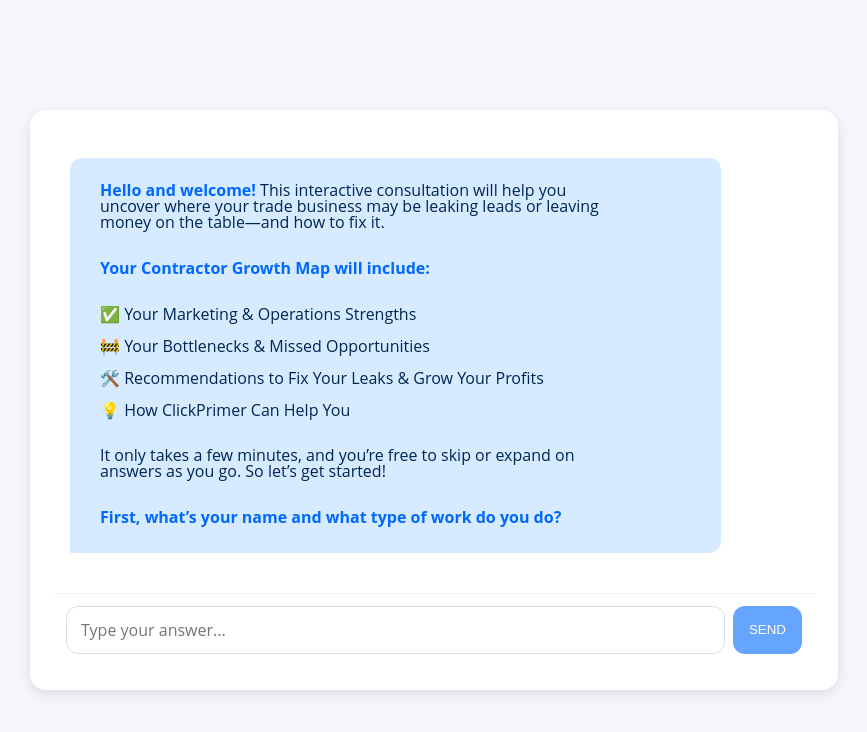
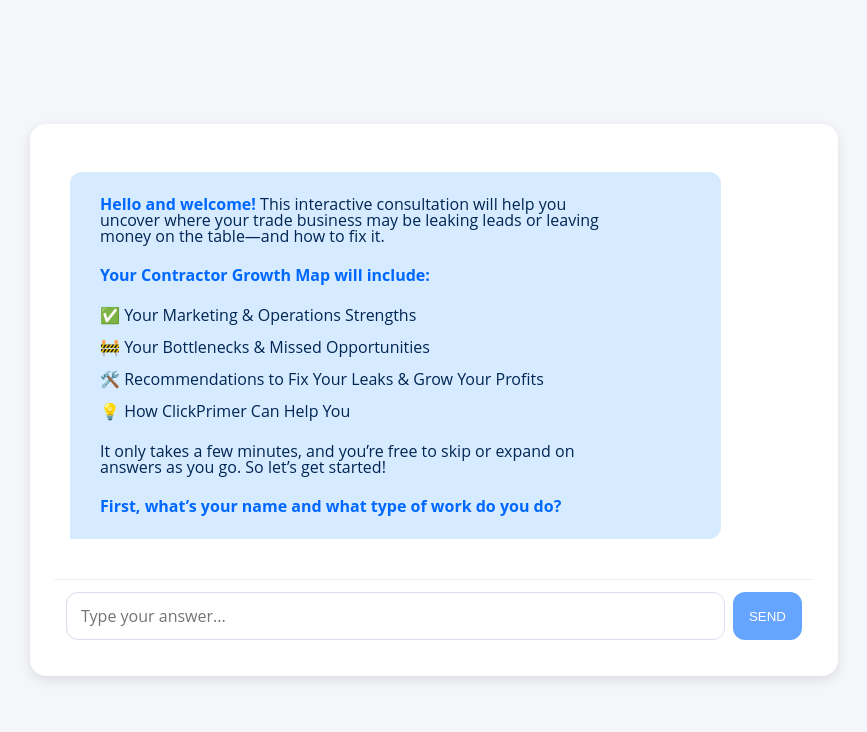
Before and after one commit to clickprimer/contractor-growth-map, a Next.js app: page / in a window 1280 px wide. Shown: the top 732 px of the page, without its empty margins (206-1073 px from the left). Built offline with nearby package versions, Linux system fonts and the light colour scheme.

Commit message:
Update globals.css

```diff
--- a/styles/globals.css
+++ b/styles/globals.css
@@ -212,8 +212,8 @@ body {
 }
 
 /* Markdown spacing tweaks */
-.bubble p { margin: 0 0 4px 0; line-height: 1; }
-.bubble p + p { margin-top: 4px; }
+.bubble p { margin: 0 0 1px 0; line-height: 1; }
+.bubble p + p { margin-top: 1px; }
 .bubble ul, .bubble ol { margin: 8px 0 8px 18px; }
 .bubble li { margin: 4px 0; }
 .bubble h1, .bubble h2, .bubble h3 { margin: 8px 0; }
```
